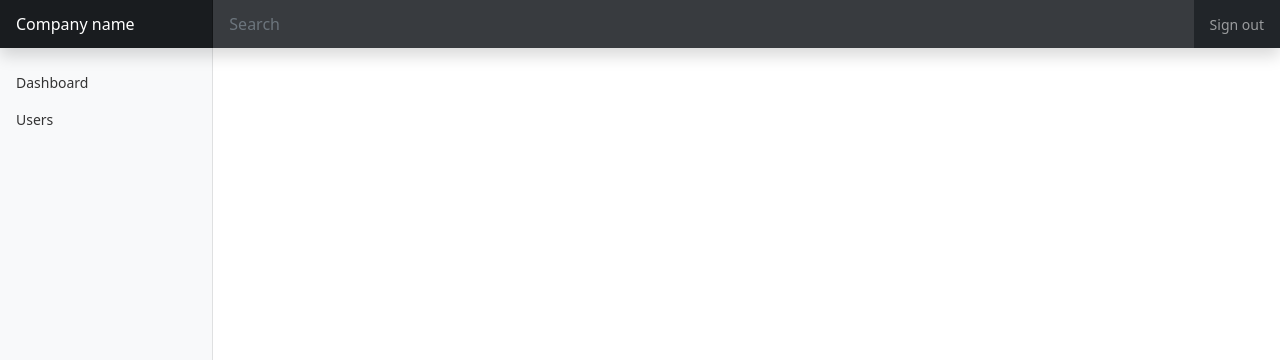
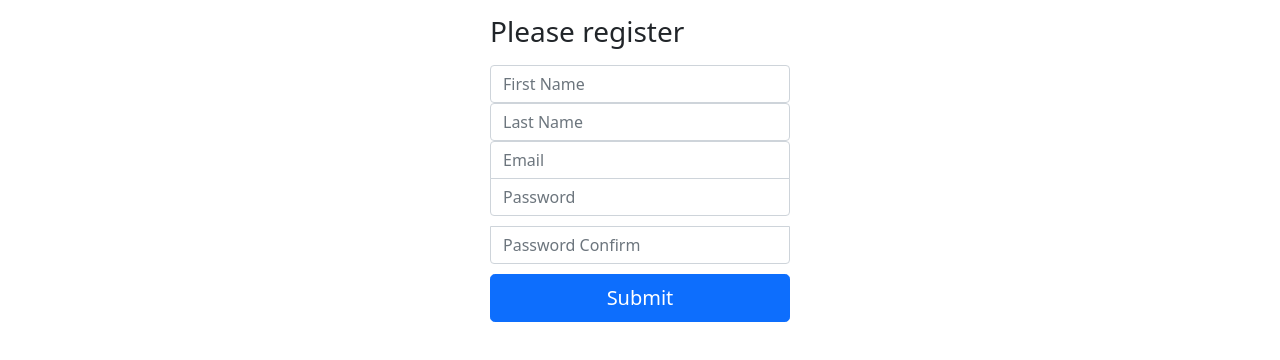
Before and after one commit to ShotaroMatsuya/type-with-vue, a Vue app in the folder vue-admin/: page /register in a window 1280 px wide. Shown: the top 360 px of the page. Built offline with nearby package versions, Linux system fonts and the light colour scheme.

Commit message:
add Router Children

```diff
--- a/vue-admin/src/App.vue
+++ b/vue-admin/src/App.vue
@@ -1,29 +1,6 @@
 <template>
-  <header-nav />
-  <div class="container-fluid">
-    <div class="row">
-      <header-menu />
-
-      <main class="col-md-9 ms-sm-auto col-lg-10 px-md-4">
-        <router-view />
-      </main>
-    </div>
-  </div>
+  <router-view />
 </template>
-<script>
-import HeaderMenu from '@/components/HeaderMenu.vue';
-import HeaderNav from './components/HeaderNav.vue';
-
-export default {
-  components: {
-    HeaderNav,
-    HeaderMenu,
-  },
-  setup() {
-    return {};
-  },
-};
-</script>
 
 <style>
 body {
--- /dev/null
+++ b/vue-admin/src/pages/BaseWrapper.vue
@@ -0,0 +1,25 @@
+<template>
+  <header-nav />
+
+  <div class="container-fluid">
+    <div class="row">
+      <header-menu />
+      <main class="col-md-9 ms-sm-auto col-lg-10 px-md-4">
+        <router-view />
+      </main>
+    </div>
+  </div>
+</template>
+
+<script>
+import HeaderNav from '@/components/HeaderNav.vue';
+import HeaderMenu from '@/components/HeaderMenu.vue';
+
+export default {
+  name: 'BaseWrapper',
+  components: {
+    HeaderNav,
+    HeaderMenu,
+  },
+};
+</script>
--- /dev/null
+++ b/vue-admin/src/pages/RegisterPage.vue
@@ -0,0 +1,82 @@
+<template>
+  <main class="form-signin">
+    <form>
+      <h1 class="h3 mb-3 fw-normal">Please register</h1>
+
+      <input class="form-control" placeholder="First Name" required />
+
+      <input class="form-control" placeholder="Last Name" required />
+
+      <input type="email" class="form-control" placeholder="Email" required />
+
+      <input
+        type="password"
+        class="form-control"
+        placeholder="Password"
+        required
+      />
+
+      <input
+        type="password"
+        class="form-control"
+        placeholder="Password Confirm"
+        required
+      />
+
+      <button class="w-100 btn btn-lg btn-primary" type="submit">Submit</button>
+    </form>
+  </main>
+</template>
+
+<script>
+export default {
+  name: 'RegisterPage',
+  data() {
+    return {
+      count: 0,
+    };
+  },
+};
+</script>
+
+<style scoped>
+html,
+body {
+  height: 100%;
+}
+
+body {
+  display: flex;
+  align-items: center;
+  padding-top: 40px;
+  padding-bottom: 40px;
+  background-color: #f5f5f5;
+}
+
+.form-signin {
+  width: 100%;
+  max-width: 330px;
+  padding: 15px;
+  margin: auto;
+}
+
+.form-signin .checkbox {
+  font-weight: 400;
+}
+
+.form-signin .form-floating:focus-within {
+  z-index: 2;
+}
+
+.form-signin input[type='email'] {
+  margin-bottom: -1px;
+  border-bottom-right-radius: 0;
+  border-bottom-left-radius: 0;
+}
+
+.form-signin input[type='password'] {
+  margin-bottom: 10px;
+  border-top-left-radius: 0;
+  border-top-right-radius: 0;
+}
+</style>
```
Also changed, not shown: vue-admin/src/router/index.ts (+11 -2 lines).
